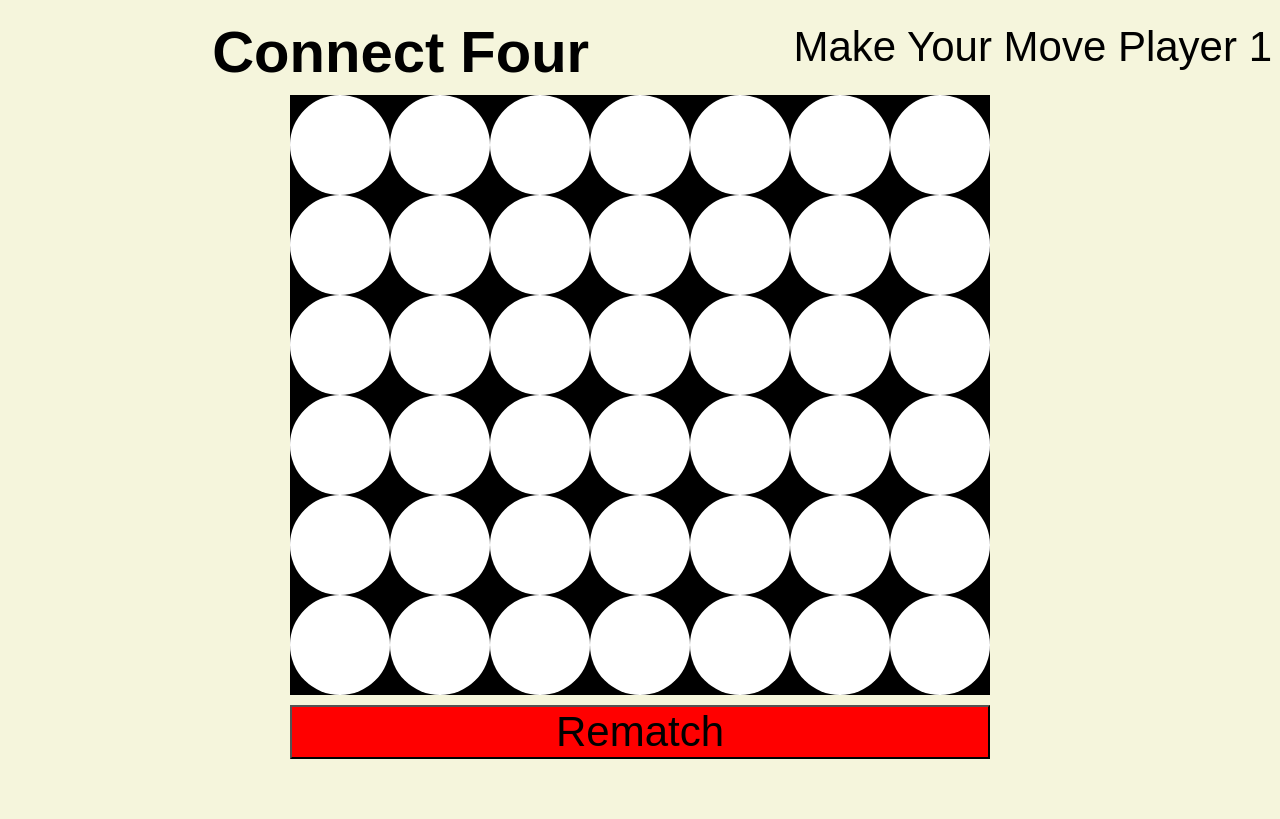
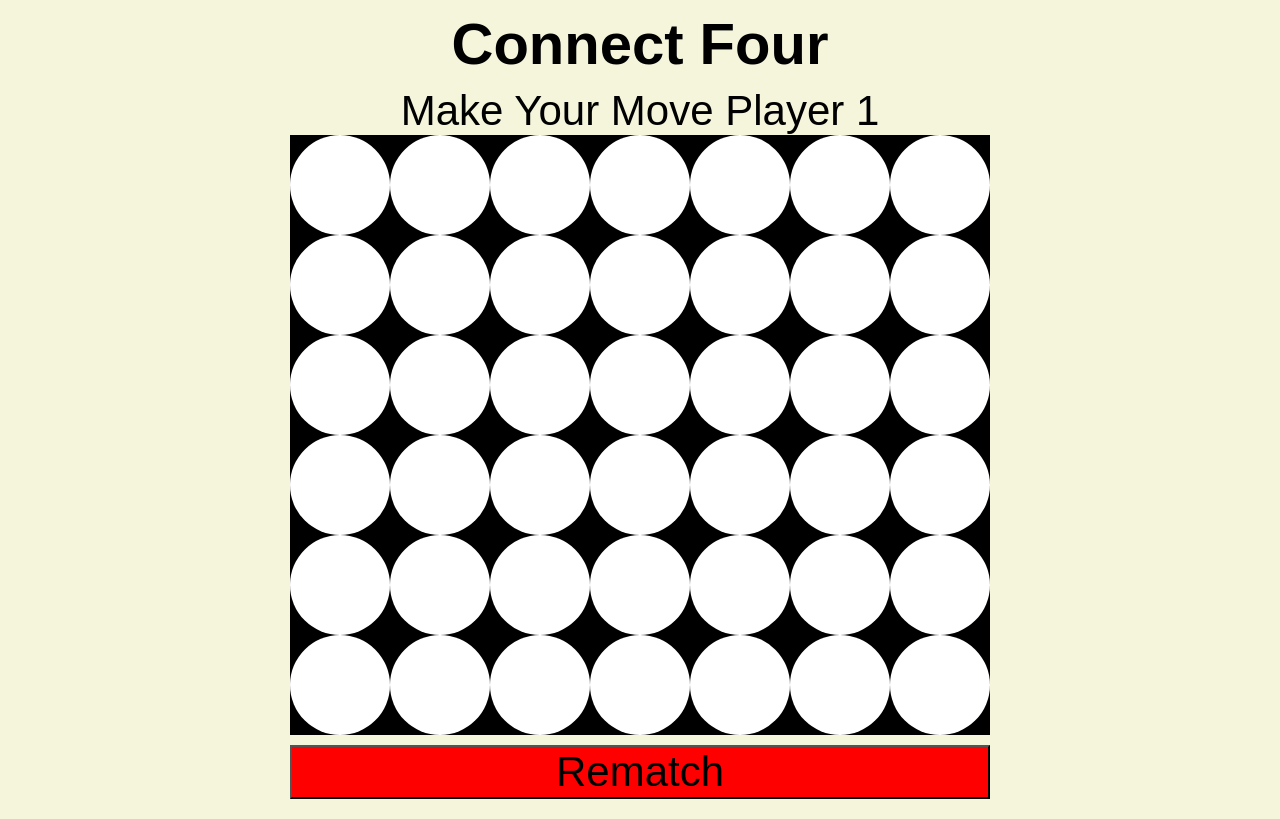
Before and after one commit to DurkinKid/ConnectFour, a plain HTML site: page index.html in a window 1280 px wide. Drawn offline with Linux system fonts and the light colour scheme.

Commit message:
adding cleaner css

```diff
--- a/styles.css
+++ b/styles.css
@@ -2,16 +2,17 @@
     box-sizing: border-box;
 }
 body {
-    display: flex;
-    flex-wrap: wrap;
-    justify-content: center;
-    background-color: beige;
+background-color: beige;
+text-align: center;
+justify-content: center;
 }
+
 .title {
 font-size: 58px;
 font-family: Arial, Helvetica, sans-serif;
 margin: 10px auto;
 }
+
 
 .board {
 display: grid;
@@ -19,10 +20,10 @@ grid-template-columns: repeat(7, 100px);
 grid-template-rows: repeat(6, 100px);
 width: 700px;
 height: 600px;
-margin: 0 auto;
 justify-content: center;
 background-color: black;
 overflow: hidden;
+margin: 0 auto;
 }
 
 .board div {
@@ -45,21 +46,17 @@ background:red;
 background:blue;
 }
 
-
 .restart{
 background: red;
 font-size: 42px;
 margin-top: 10px;
-width: 100%;
+width: 700px;
 }
-
-
 
 .currentPlayer {
     font-size: 42px;
     font-family: Arial, Helvetica, sans-serif;
     align-content: center;
-    margin-bottom: 10px;
 }
 
 .winner {
@@ -69,4 +66,5 @@ width: 100%;
     margin: 20px auto;
     background-color: blue;
     color: red;
+    width: 700px;
 }
```
